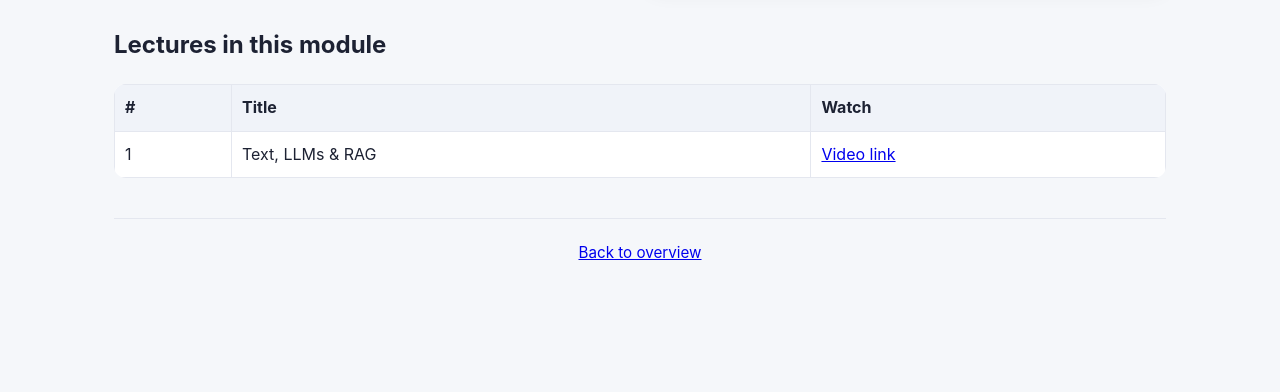
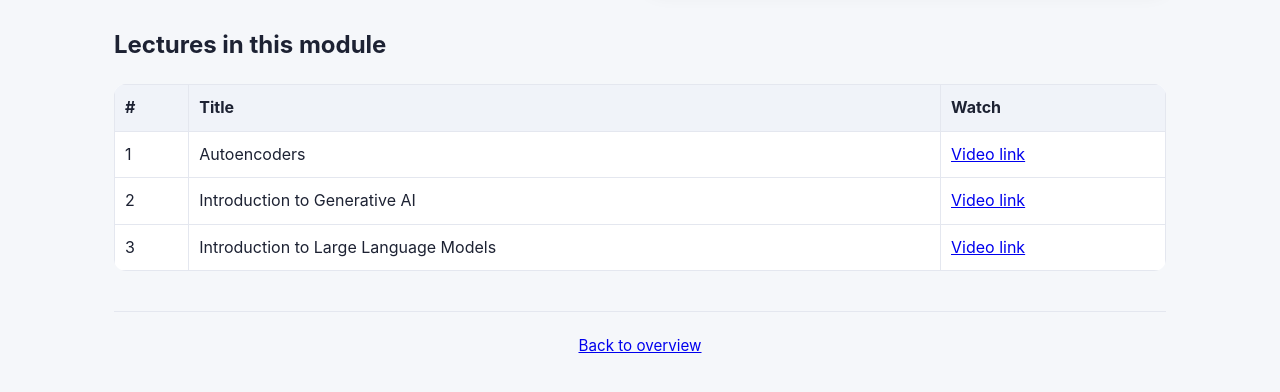
Before and after one commit to fundamentalsai/faim-course, a plain HTML site: page module4.html in a window 1280 px wide. Shown: the part 610-1002 px from the top of the page. Before the commit the page ends 921 px from the top, so only its background shows below. Drawn offline with Linux system fonts and the light colour scheme.

Commit message:
Update module4.html

```diff
--- a/module4.html
+++ b/module4.html
@@ -1,58 +1,113 @@
 <!doctype html>
+
 <html lang="en">
+
 <head>
+
   <meta charset="utf-8">
+
   <meta name="viewport" content="width=device-width, initial-scale=1">
+
   <title>Module 4 — Text, LLMs, and RAG</title>
+
   <link rel="stylesheet" href="styles.css">
+
 </head>
+
 <body>
+
   <div class="container">
+
     <nav class="nav">
+
       <a class="logo" href="./">FAIM</a>
+
       <div class="links">
+
         <a href="module1.html">Module 1</a>
+
         <a href="module2.html">Module 2</a>
+
         <a href="module3.html">Module 3</a>
+
         <a href="module4.html">Module 4</a>
+
       </div>
+
     </nav>
 
     <div class="card">
+
       <h1>Module 4 — Text, LLMs, and RAG</h1>
+
       <p class="small">Working with text; basics of LLMs; introduction to Retrieval-Augmented Generation.</p>
+
     </div>
 
     <section style="margin-top:20px">
+
       <div class="grid cols-2">
+
         <div>
+
           <iframe class="video"
+
             src="https://strath.sharepoint.com/sites/NMIS_AIFundamentalsinManufacturingJanuary2025/_layouts/15/embed.aspx?UniqueId=db470713-0d35-4136-bb93-1a665bbe7532&embed=%7B%22ust%22%3Atrue%2C%22hv%22%3A%22CopyEmbedCode%22%7D&referrer=StreamWebApp&referrerScenario=EmbedDialog.Create"
+
             frameborder="0" allowfullscreen title="10Lecture_AI_week10.mp4"></iframe>
+
         </div>
 
         <div class="card">
+
           <h2>Resources</h2>
+
           <ul>
+
             <li>Slides: add link</li>
+
             <li>Notebook: add link</li>
+
           </ul>
+
         </div>
+
       </div>
+
     </section>
 
     <section style="margin-top:24px">
+
       <h2>Lectures in this module</h2>
+
       <table class="table">
+
         <thead><tr><th>#</th><th>Title</th><th>Watch</th></tr></thead>
+
         <tbody>
-          <tr><td>1</td><td>Text, LLMs & RAG</td>
-            <td><a href="https://strath.sharepoint.com/sites/NMIS_AIFundamentalsinManufacturingJanuary2025/_layouts/15/embed.aspx?UniqueId=db470713-0d35-4136-bb93-1a665bbe7532" target="_blank">Video link</a></td></tr>
+
+          <tr><td>1</td><td>Autoencoders</td>
+
+            <td><a href="#" target="_blank">Video link</a></td></tr>
+
+          <tr><td>2</td><td>Introduction to Generative AI</td>
+
+            <td><a href="#" target="_blank">Video link</a></td></tr>
+
+          <tr><td>3</td><td>Introduction to Large Language Models</td>
+
+            <td><a href="#" target="_blank">Video link</a></td></tr>
+
         </tbody>
+
       </table>
+
     </section>
 
     <footer><div><a href="./">Back to overview</a></div></footer>
+
   </div>
+
 </body>
+
 </html>
```
